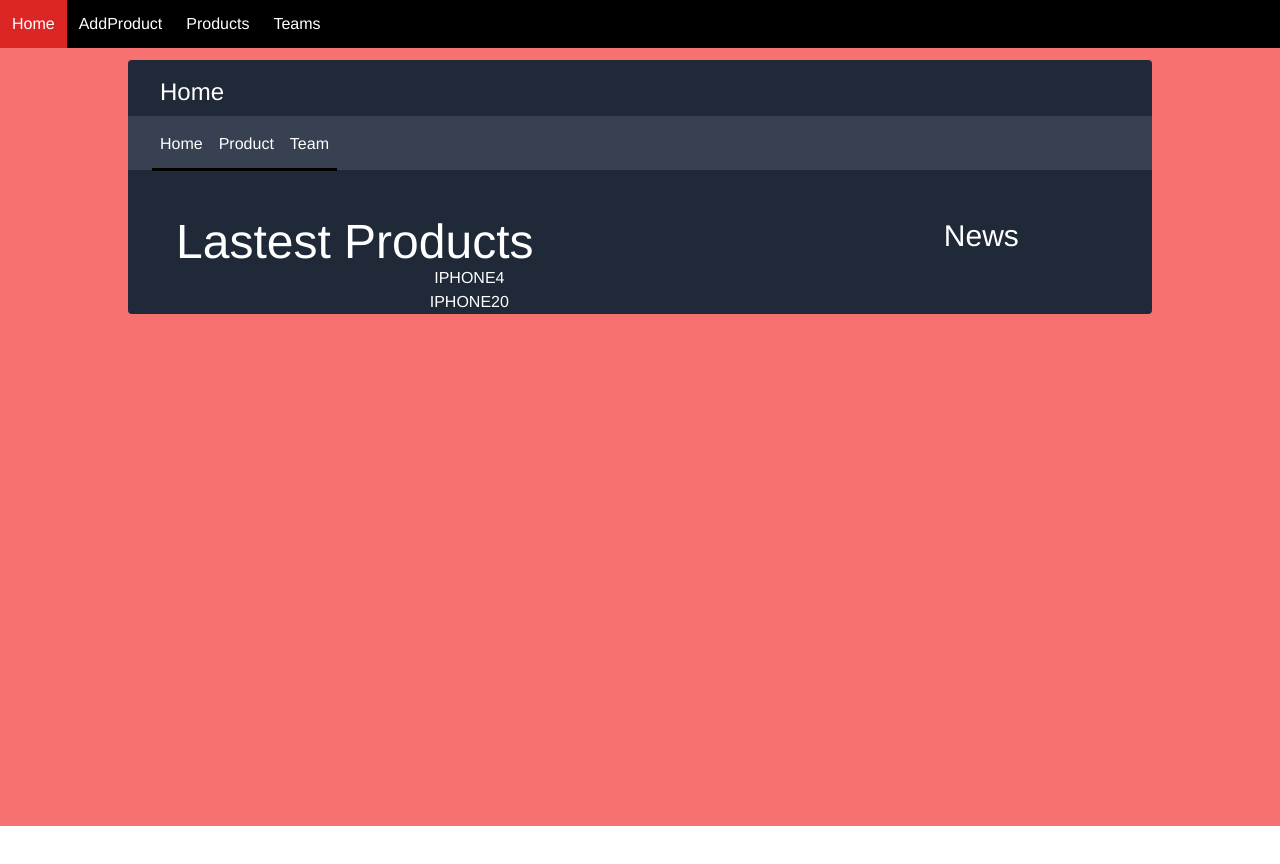
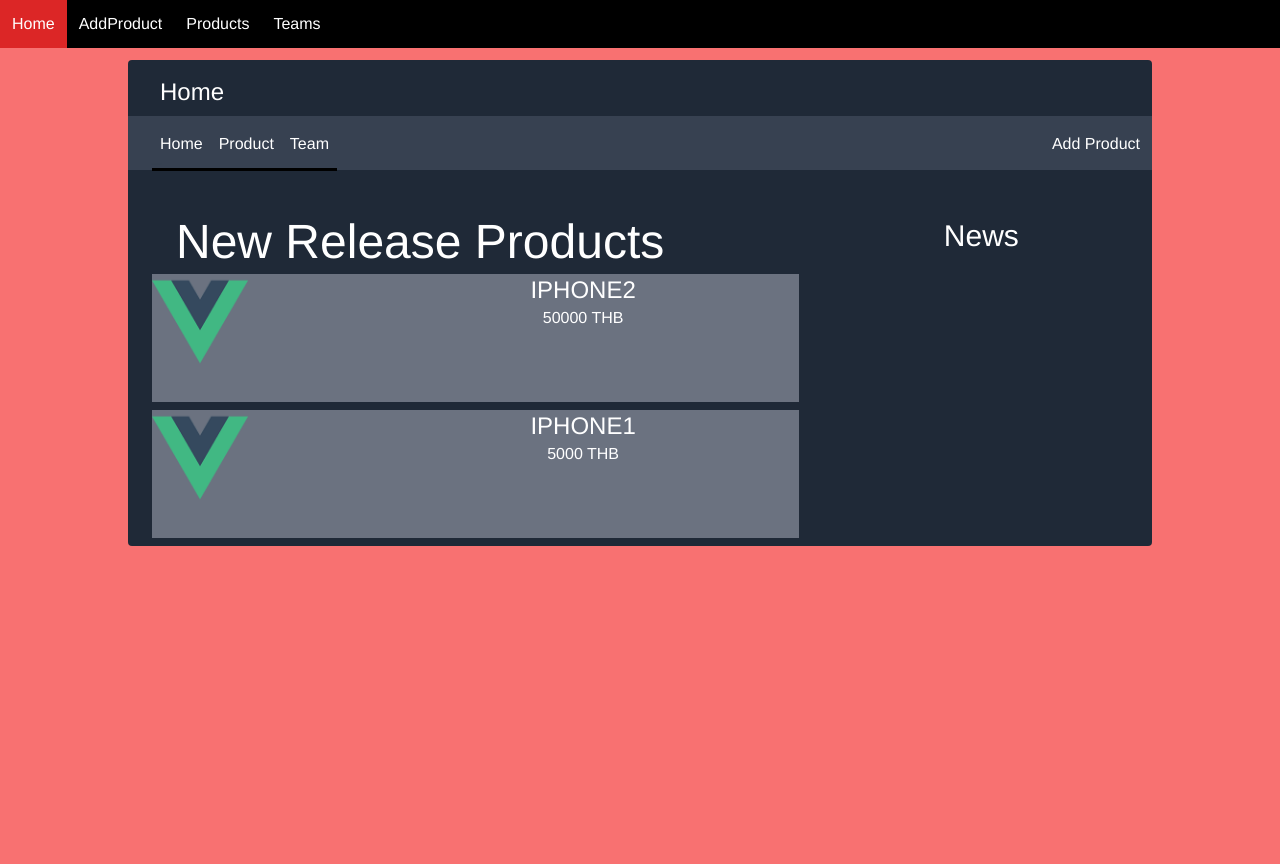
Before and after one commit to 36-37-58-INT221/FrontEnd, a Vue app: page / in a window 1280 px wide. Shown: the top 864 px of the page. Before the commit the page ends 826 px from the top, so only its background shows below. Built offline with nearby package versions, Linux system fonts and the light colour scheme; data requests are answered from the project's data file.

Commit message:
[ADD] work with image V1

```diff
--- a/db.json
+++ b/db.json
@@ -23,9 +23,28 @@
   "products": [
     {
       "productId": 1,
-      "pathPic": "จารแดง.png",
-      "name": "IPHONE20",
-      "description": "IPHONE1IPHONE1IPHONE1",
+      "pathPic": "logo.png",
+      "name": "IPHONE1",
+      "description": "IPHONE1IPHONE1",
+      "color": [
+        {
+          "colorId": 1,
+          "colorCode": "#E94F37"
+        }
+      ],
+      "price": 5000,
+      "brand": {
+        "brandId": 1,
+        "name": "Apple"
+      },
+      "manufactureDate": "2021-05-19",
+      "id": 1
+    },
+    {
+      "productId": 2,
+      "pathPic": "logo.png",
+      "name": "IPHONE2",
+      "description": "IPHONE2IPHONE2IPHONE2",
       "color": [
         {
           "colorId": 1,
@@ -36,32 +55,13 @@
           "colorCode": "#393E41"
         }
       ],
-      "price": 123123,
+      "price": 50000,
       "brand": {
         "brandId": 1,
         "name": "Apple"
       },
-      "manufactureDate": "2021-04-28",
-      "id": 1
-    },
-    {
-      "productId": 4,
-      "pathPic": "จารแดง.png",
-      "name": "IPHONE4",
-      "description": "IPHONE4IPHONE4",
-      "color": [
-        {
-          "colorId": 2,
-          "colorCode": "#393E41"
-        }
-      ],
-      "price": 5000,
-      "brand": {
-        "brandId": 2,
-        "name": "Samsung"
-      },
-      "manufactureDate": "2021-05-13",
-      "id": 4
+      "manufactureDate": "2021-05-06",
+      "id": 2
     }
   ]
 }
--- a/src/App.vue
+++ b/src/App.vue
@@ -4,7 +4,7 @@
     <router-link to="/">
       <li class="liNav float-left">Home</li>
     </router-link>
-    <router-link to="/Addproduct">
+    <router-link to="/AddProduct">
       <li class="liNav float-left">AddProduct</li>
     </router-link>
     <router-link to="/ProductList">
--- a/src/components/AddNewProduct.vue
+++ b/src/components/AddNewProduct.vue
@@ -9,7 +9,8 @@
 
 
             <div class="pt-2 text-left text-white col-span-2">
-                <img :src="image || 'https://cdn.pixabay.com/photo/2015/10/05/22/37/blank-profile-picture-973460_960_720.png'" class="w-auto h-60 mx-auto rounded mb-4"/>
+                <img v-if="!isEdit" :src="image || 'https://cdn.pixabay.com/photo/2015/10/05/22/37/blank-profile-picture-973460_960_720.png'" class="w-auto h-60 mx-auto rounded mb-4"/>
+                <img v-if="isEdit" :src="require(`../assets/${this.viewProduct.pathPic}`)" class="w-auto h-60 mx-auto rounded mb-4"/>
                 <h1 class="ml-12">Image File <b class="text-red-600 text-xl" >*</b></h1>
                 <input type="file" id="imageFile" class= "ml-12 mb-2 " @change="uploadImageFile($event)" multiple accept=".jpg, .jpeg, .png" />
                 <h1
--- a/src/components/ContentBar.vue
+++ b/src/components/ContentBar.vue
@@ -3,22 +3,23 @@
         <h1 v-if="this.$route.path == '/ProductList'">Product List</h1>
         <h1 v-else-if="this.$route.path == '/Team'">Team</h1>
         <h1 v-else-if="this.$route.path == '/'">Home</h1>
-        <h1 v-else-if="this.$route.path == '/Addproduct'">Add Product </h1>
+        <h1 v-else-if="this.$route.path == '/AddProduct'">Add Product </h1>
         <h1 v-else-if="this.$route.path.indexOf('/Product/') !== -1">Product </h1>
         <h1 v-else>Not Found this Page </h1>
     </div>
 
 
+    <div>
 
+    <div class="bg-gray-700  text-white  flex flex-wrap justify-items-center">
+    <span class="ml-8 hoverInBar pt-4 pb-1"><router-link to="/">Home</router-link></span>
+    <span class="ml-4 hoverInBar pt-4 pb-1"> <router-link to="/ProductList">Product</router-link></span>
+    <span class="ml-4 hoverInBar pt-4 pb-1"> <router-link to="/Team"> Team</router-link></span>
+    <span class="fakeLine text-gray-700 float-left absolute mt-7 ml-6 pr-44">_</span>
+        <span class="text-right flex-1 pt-4 pr-3"><router-link to="/AddProduct">Add Product</router-link></span>
+</div>
 
-    <div class="bg-gray-700 text-left text-white  flex flex-wrap justify-items-center">
-
-    <span class= "ml-8 hoverInBar    pt-4 pb-1"><router-link to="/">Home</router-link></span>
-    <span class="ml-4 hoverInBar  pt-4 pb-1"> <router-link to="/ProductList">Product</router-link></span>
-    <span class="ml-4 hoverInBar  pt-4 pb-1"> <router-link to="/Team"> Team</router-link></span>
-    <span class="fakeLine text-gray-700 float-left absolute mt-7 ml-6 pr-44">_</span>
-    </div>
-
+</div>
 </template>
 
 
@@ -29,8 +30,6 @@
     border-color : black;
     z-index : 3;
     border-width : 0px 0px 3px 0px;
-
-
 }
 
 .hoverInBar{
@@ -42,10 +41,7 @@
     transition: 0.3s;
 }
 
-
-
 .hoverInBar:hover{
-
     border-color: black;
     z-index : 3;
     border-width : 0px 0px 7px 0px;
--- a/src/components/Home.vue
+++ b/src/components/Home.vue
@@ -1,19 +1,34 @@
 <template>
     <div class="grid grid-cols-3">
         <div class="col-span-2 text-white">
-            <div class="text-left ml-12 mt-12 text-5xl">Lastest Products</div>
-            <div v-for="(product,index) in NewProduct" :key="index">{{ product.name }}</div>
+            <div class="text-left ml-12 mt-12 text-5xl">New Release Products</div>
+
+            <div v-for="(product,index) in NewProduct.slice().reverse()" :key="index">
+                <router-link  :to="{ name: 'Product', params: { productId: product.productId } }">
+                <product-card >
+                    <template v-slot:image><img class="w-24 h-auto" :src="require(`../assets/${product.pathPic}`)"></template>
+                    <template v-slot:productName>{{ product.name }}</template>
+                    <template v-slot:price>{{ product.price }} THB</template>
+                </product-card>
+                </router-link>
+
+            </div>
         </div>
         <div class="col-span-1 text-white text-3xl mt-12">News</div>
     </div>
 </template>
 
 <script>
+import ProductCard from './ProductCard.vue'
+
 export default {
     props: ['products'],
+    components:
+    {
+        ProductCard
+    },
+    data() {
 
-
-    data() {
         return {
             NewProduct: []
         }
@@ -21,18 +36,22 @@ export default {
         setNewProduct() {
             if (this.products.length == 1) {
                 this.NewProduct = this.products[this.products.length - 1]
+                return ;
             }
             if (this.products.length < 1) {
                 this.NewProduct.name = "We Have no Product"
+                return ;
             }
             if (this.products.length == 2) {
                 this.NewProduct = this.products.slice(this.products.length - 2, this.products.length)
+                return ;
             }
             else {
                 this.NewProduct = this.products.slice(this.products.length - 3, this.products.length)
+                return ;
             }
 
-            this.NewProduct = this.NewProduct.slice().reverse();
+
         }
 
     },
--- a/src/components/Product.vue
+++ b/src/components/Product.vue
@@ -3,7 +3,9 @@
         <div v-if="!isEdit" class="text-white pb-60 pt-12">
 
             <h1 class = "text-6xl text-left ml-20 mb-12" style="text-shadow : 3px 3px black"> Product</h1>
-            <img src="https://cdn.pixabay.com/photo/2015/10/05/22/37/blank-profile-picture-973460_960_720.png"  class=" w-96 h-auto mx-auto pb-8"/>
+
+            <img :src="setImage"  class=" w-96 h-auto mx-auto pb-8"/>
+
             <button class="border border-black mr-2" @click="isEdit = true">EDIT THIS</button>
             <button class="border border-black" @click="deleteProduct">DELETE THIS</button>
             <div class="text-3xl text-left ml-20 pt-12">
@@ -52,6 +54,7 @@ export default {
         return {
             viewProduct: [],
             notFoundHook: [],
+            imageName :"",
             viewBrandName : "",
             allColors: [],
             isEdit: false,
@@ -70,18 +73,27 @@ export default {
             this.isEdit = false;
             document.location.href = `/Product/${this.$route.params.productId}`;
 
+        },
+    },
+    computed:{
+
+        setImage(){
+            var index = this.products.findIndex(f => f.productId == this.$route.params.productId)
+             return require(`../assets/${this.products[index].pathPic}`) ;
+
         }
 
     },
     mounted() {
-
         var index = this.products.findIndex(f => f.productId == this.$route.params.productId)
         this.viewProduct = this.products[index];
-
     },
     beforeUpdate() {
         var index = this.products.findIndex(f => f.productId == this.$route.params.productId)
+        if(index != -1){
         this.viewProduct = this.products[index];
+
+    }
         if (index == -1) {
             this.notFoundHook.push(index);
 
@@ -102,7 +114,6 @@ export default {
         }
 
 
-
     }
 
 
--- /dev/null
+++ b/src/components/ProductCard.vue
@@ -0,0 +1,18 @@
+<template>
+    <div class="bg-gray-500 mt-2 mr-3 ml-6 mb-2">
+        <div class="grid grid-cols-3 pb-8">
+            <div class="col-span-1">
+               <slot name="image"></slot>
+            </div>
+
+            <div class="col-span-2">
+                <div class="text-2xl">
+                    <slot name="productName" />
+                </div>
+                <div>
+                    <slot name="price" />
+                </div>
+            </div>
+        </div>
+    </div>
+</template>
--- a/src/components/ProductList.vue
+++ b/src/components/ProductList.vue
@@ -1,14 +1,17 @@
 <template>
     <h1 class="text-6xl text-red-400 mb-20 mt-12" style="text-shadow : 3px 3px black">All Product We have</h1>
     <div class= "grid grid-cols-1 md:grid-cols-2 lg:grid-cols-2 xl:grid-cols-2">
-    <div class="max-w-7xl mx-2 mb-12" v-for="product in products" :key="product.id">
+    <div class="max-w-7xl mx-2 mb-12" v-for="product in products.slice().reverse()" :key="product.id">
 
         <div >
            <router-link  :to="{ name: 'Product', params: { productId: product.productId } }">
-            <div class="border  border-black cursor-pointer bg-white rounded py-12">
+            <div class="border  grid grid-cols-3 border-black cursor-pointer bg-white rounded py-12">
+
+                <img :src="require(`../assets/${product.pathPic}`)" class=" w-24 h-auto mx-auto pb-8">
+
                 <h1 class=" text-5xl">{{ product.name }} </h1>
-                 {{ product.price}}
-            </div>
+                 {{ product.price}}</div>
+
           </router-link></div>
 
     </div>
```
Also changed, not shown: src/assets/Capture.jpg (added).
